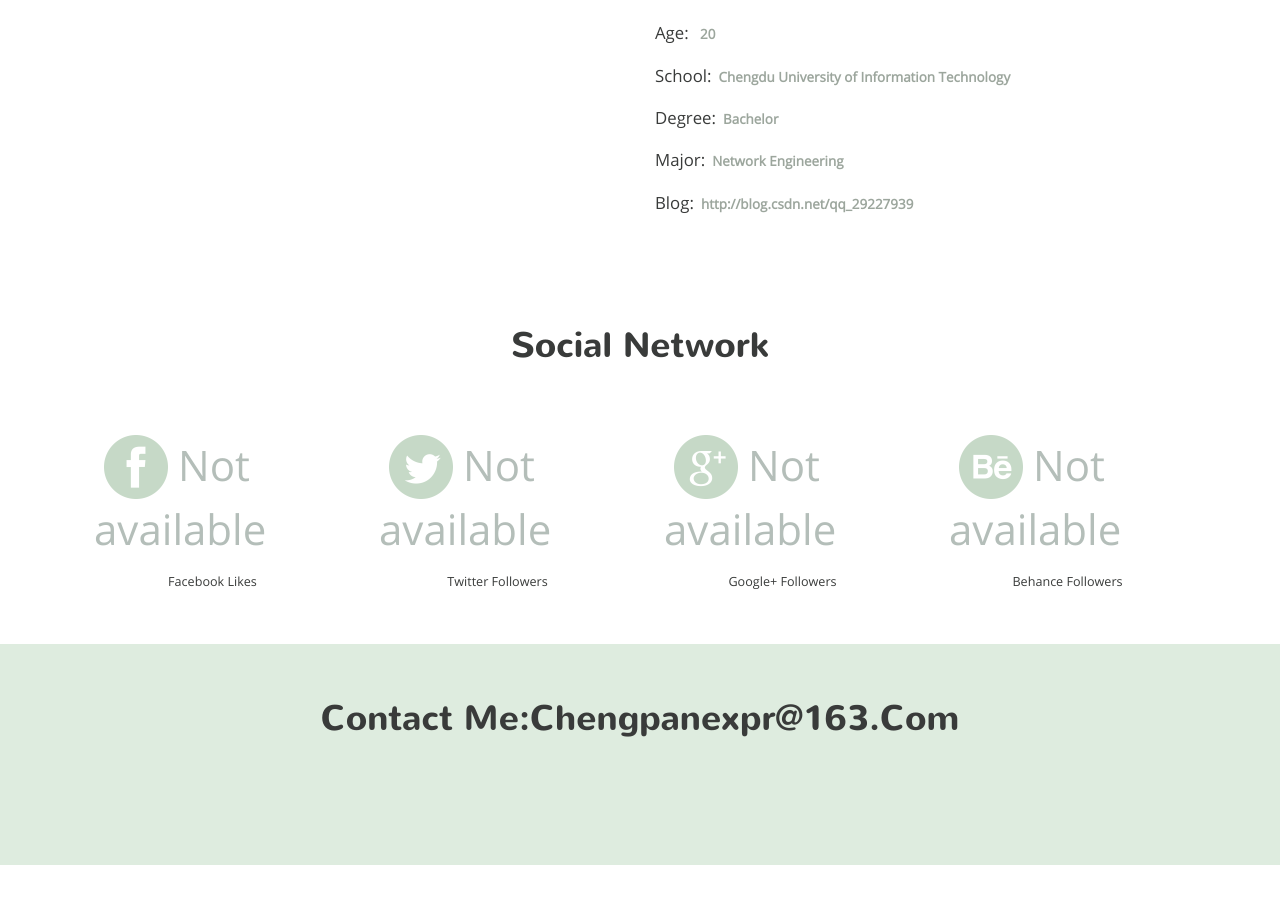
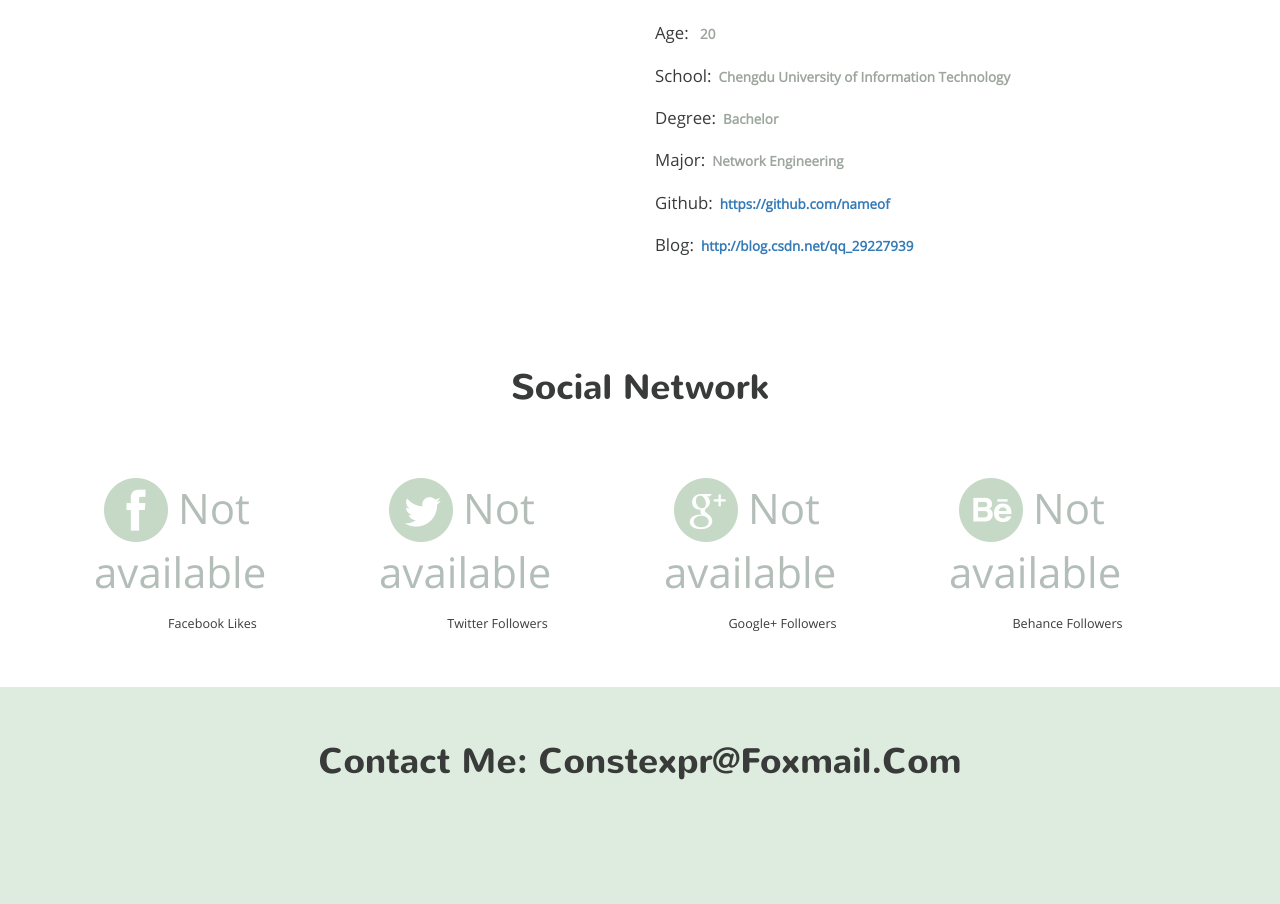
Before and after one commit to nameof/chengpan, a plain HTML site: page index.html in a window 1280 px wide. Shown: the part 1002-1906 px from the top of the page. Before the commit the page ends 1867 px from the top, so only its background shows below. Drawn offline with Linux system fonts and the light colour scheme.

Commit message:
20170606

```diff
--- a/index.html
+++ b/index.html
@@ -85,7 +85,8 @@
 								<p>School:<label>Chengdu University of Information Technology</label></p>
 								<p>Degree:<label>Bachelor</label></p>
 								<p>Major:<label>Network Engineering</label></p>
-								<p>Blog:<label>http://blog.csdn.net/qq_29227939</label></p>
+								<p>Github:<label><a>https://github.com/nameof</a></label></p>
+								<p>Blog:<label><a>http://blog.csdn.net/qq_29227939</a></label></p>
 							</div>
 						</div>
 					<div class="clearfix"></div>
@@ -123,7 +124,7 @@
 							<!--start-contact-section-->
 						<div class="contact-section" id="contact">
 				<div class="container">
-					<h3>contact me:chengpanexpr@163.com</h3>
+					<h3>contact me: constexpr@foxmail.com</h3>
 				</div>
 	</div>
 	<!--end-contact-section-->
```
